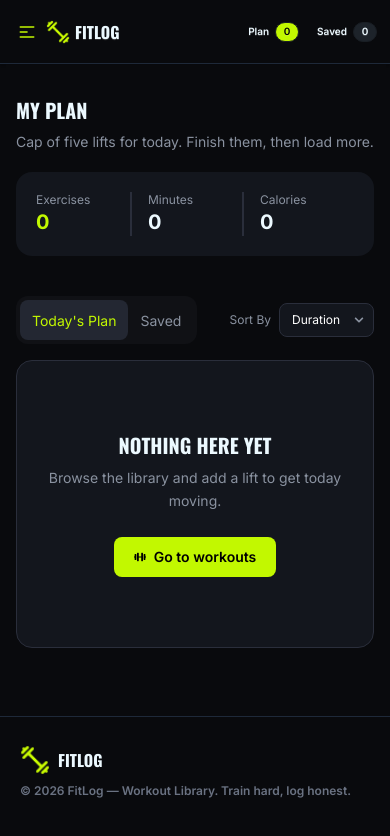
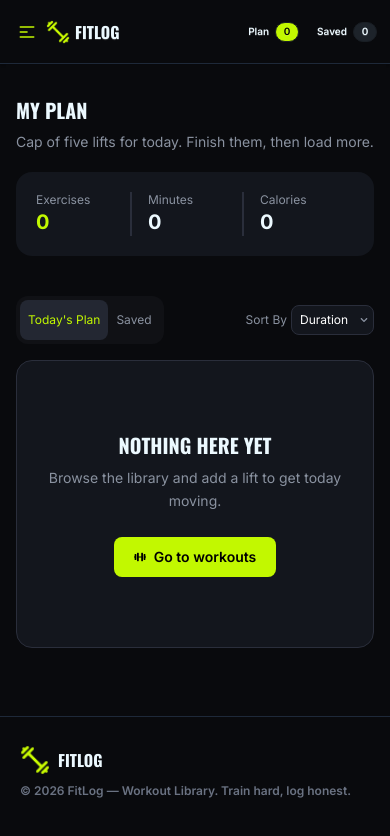
Before and after one commit to abirhj2010-TJ/b14-a6-fit-log, a Next.js app: page /my-plan in a window 390 px wide. Shown: the top 836 px of the page. Built offline with nearby package versions, Linux system fonts and the light colour scheme.

Commit message:
my plan responsive done

```diff
--- a/src/app/my-plan/page.tsx
+++ b/src/app/my-plan/page.tsx
@@ -76,12 +76,12 @@ const MyPlan = () => {
       </div>
 
       <div className="my-10">
-        <div className="flex items-center justify-between gap-4">
-          <div className="tabs w-fit bg-[#101115] rounded-xl p-1">
+        <div className="flex items-center justify-between gap-1 min-w-0">
+          <div className="tabs flex-nowrap shrink-0 w-fit bg-[#101115] rounded-xl p-1">
             <input
               type="radio"
               name="my_tabs_6"
-              className="tab bg-transparent text-[#8A92A0] checked:bg-[#232732] checked:text-[#C2F800] rounded-lg"
+              className="tab shrink-0 min-w-0 bg-transparent text-[#8A92A0] checked:bg-[#232732] checked:text-[#C2F800] rounded-lg px-2 text-xs md:text-base"
               aria-label="Today's Plan"
               checked={activeTab === "plan"}
               onChange={() => setActiveTab("plan")}
@@ -90,15 +90,15 @@ const MyPlan = () => {
             <input
               type="radio"
               name="my_tabs_6"
-              className="tab bg-transparent text-[#8A92A0] checked:bg-[#232732] checked:text-[#C2F800] rounded-lg"
+              className="tab shrink-0 min-w-0 bg-transparent text-[#8A92A0] checked:bg-[#232732] checked:text-[#C2F800] rounded-lg px-2 text-xs md:text-base"
               aria-label="Saved"
               checked={activeTab === "saved"}
               onChange={() => setActiveTab("saved")}
             />
           </div>
 
-          <div className="flex items-center gap-2">
-            <span className="text-[#8A92A0] text-xs sm:text-sm whitespace-nowrap">
+          <div className="flex items-center gap-1 md:gap-2 shrink-0">
+            <span className="text-[#8A92A0] text-xs md:text-base whitespace-nowrap">
               Sort By
             </span>
 
@@ -110,14 +110,14 @@ const MyPlan = () => {
                     e.target.value as "duration" | "calories" | "rating",
                   )
                 }
-                className="appearance-none bg-[#13161D] border border-[#2a2e3b] text-white text-xs sm:text-sm rounded-lg pl-3 pr-8 py-2 outline-none focus:border-[#C2F800] cursor-pointer"
+                className="appearance-none bg-[#13161D] border border-[#2a2e3b] text-white text-xs  md:text-sm rounded-lg pl-2 pr-6 py-1.5 outline-none focus:border-[#C2F800] cursor-pointer"
               >
                 <option value="duration">Duration</option>
                 <option value="calories">Calories</option>
                 <option value="rating">Rating</option>
               </select>
 
-              <FaChevronDown className="absolute right-2.5 top-1/2 -translate-y-1/2 text-[#8A92A0] text-[10px] pointer-events-none" />
+              <FaChevronDown className="absolute right-1.5 top-1/2 -translate-y-1/2 text-[#8A92A0] text-[8px] pointer-events-none" />
             </div>
           </div>
         </div>
```
